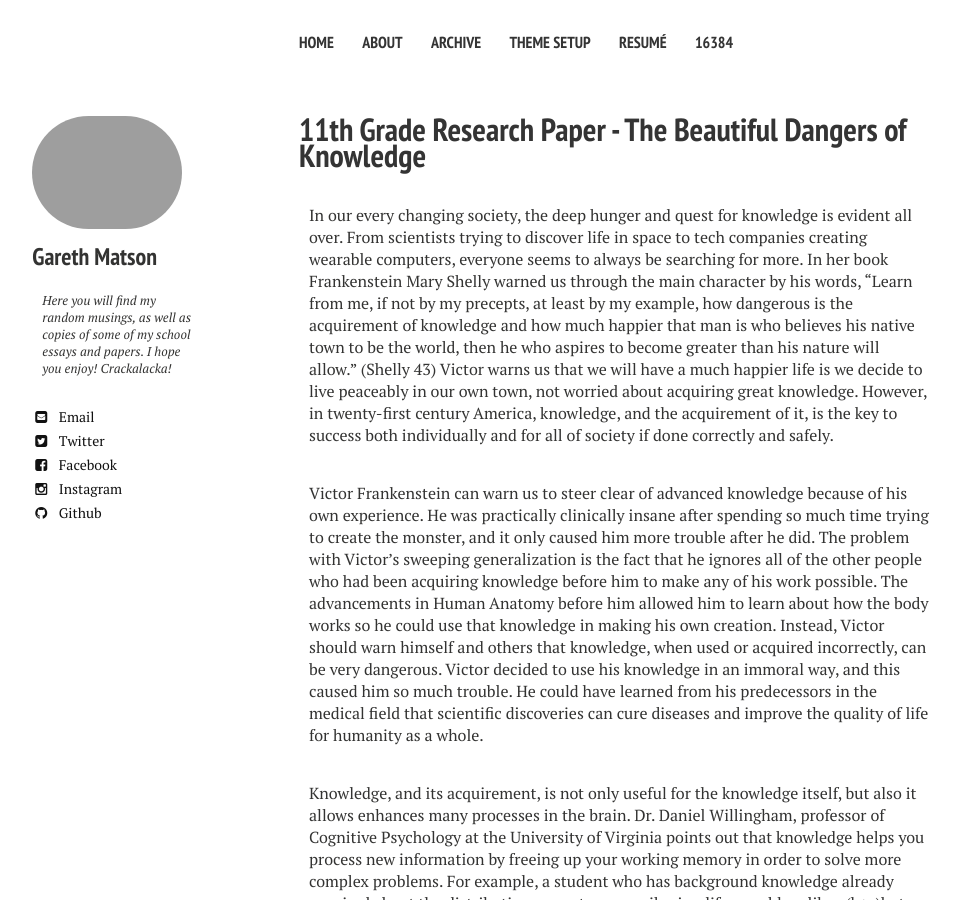
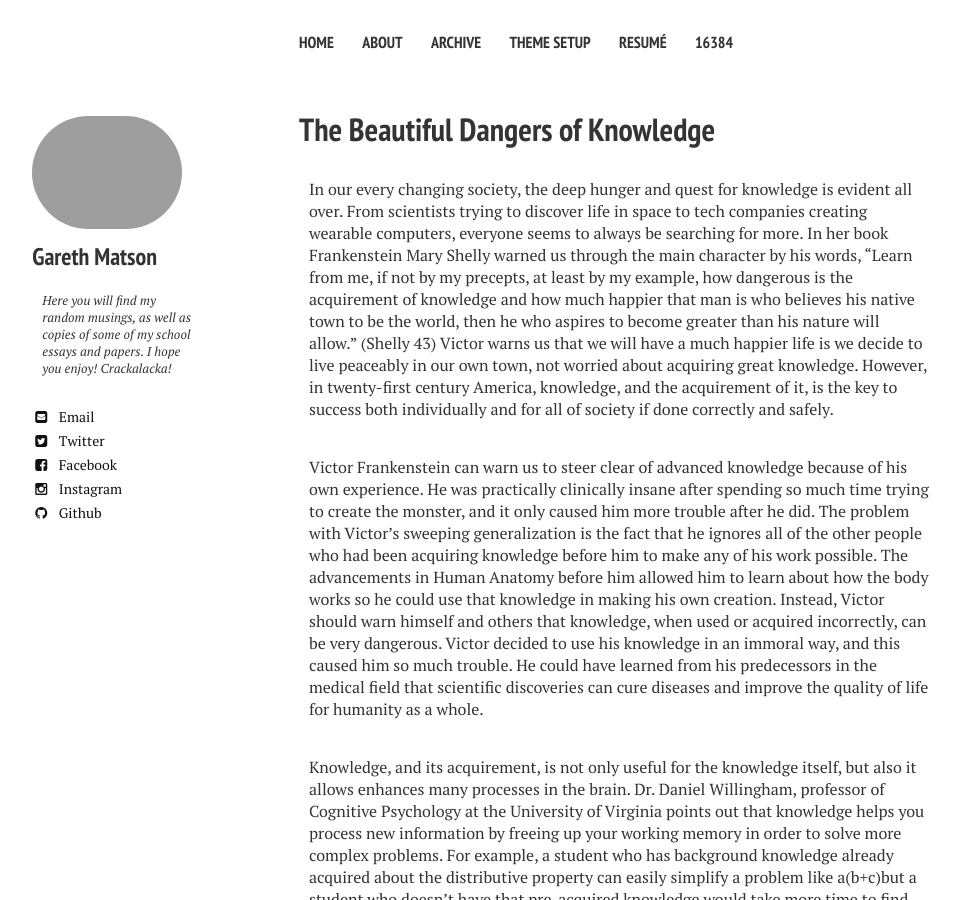
Before and after one commit to gerdums/gerdums.github.io, a Jekyll site: the page built from _posts/2015-06-01-Dangers-of-Knowledge.md, in a window 1280 px wide and 900 px high. Shown: the whole window, without its empty margins (21-981 px from the left). Built offline with Jekyll 4.4.1, drawn with Linux system fonts in a browser that asks for light colours; nearby versions of some CDN libraries; some of the changed text lies outside the part shown.

Commit message:
Update 2015-06-01-Dangers-of-Knowledge.md

```diff
--- a/_posts/2015-06-01-Dangers-of-Knowledge.md
+++ b/_posts/2015-06-01-Dangers-of-Knowledge.md
@@ -1,6 +1,6 @@
 ---
 layout: post
-title: "11th Grade Research Paper - The Beautiful Dangers of Knowledge"
+title: "The Beautiful Dangers of Knowledge"
 excerpt: "In our every changing society, the deep hunger and quest for knowledge is evident all over."
 tags:
   - "school-essays"
```
